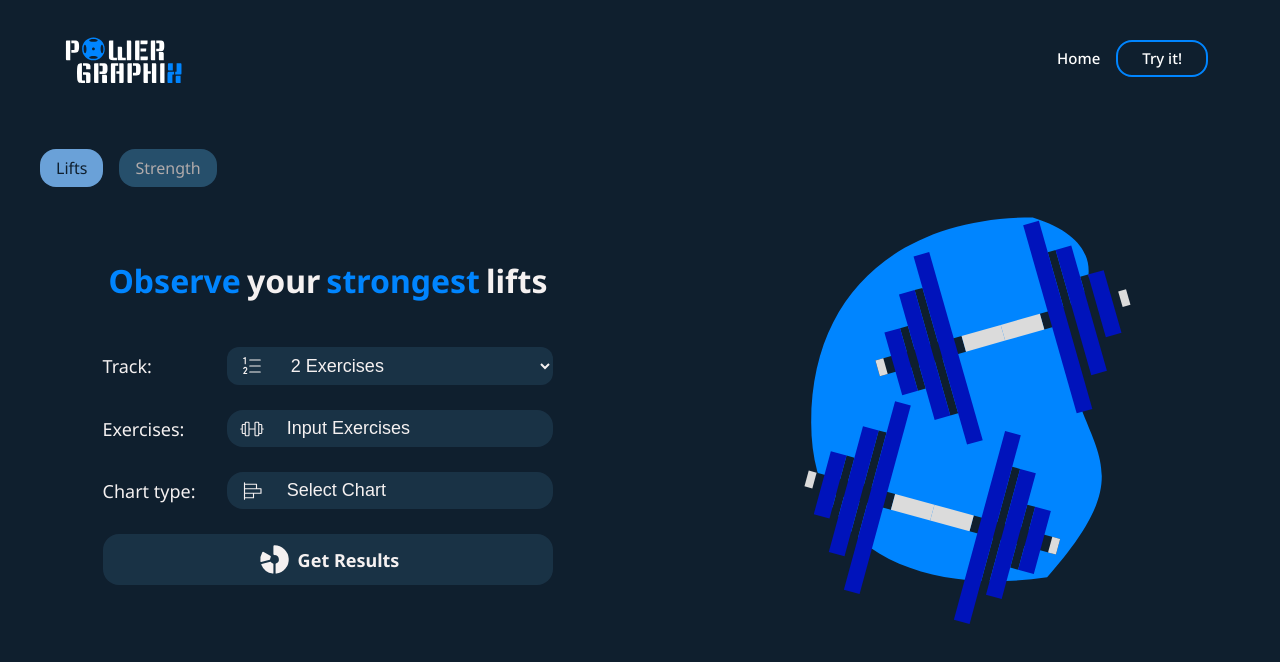
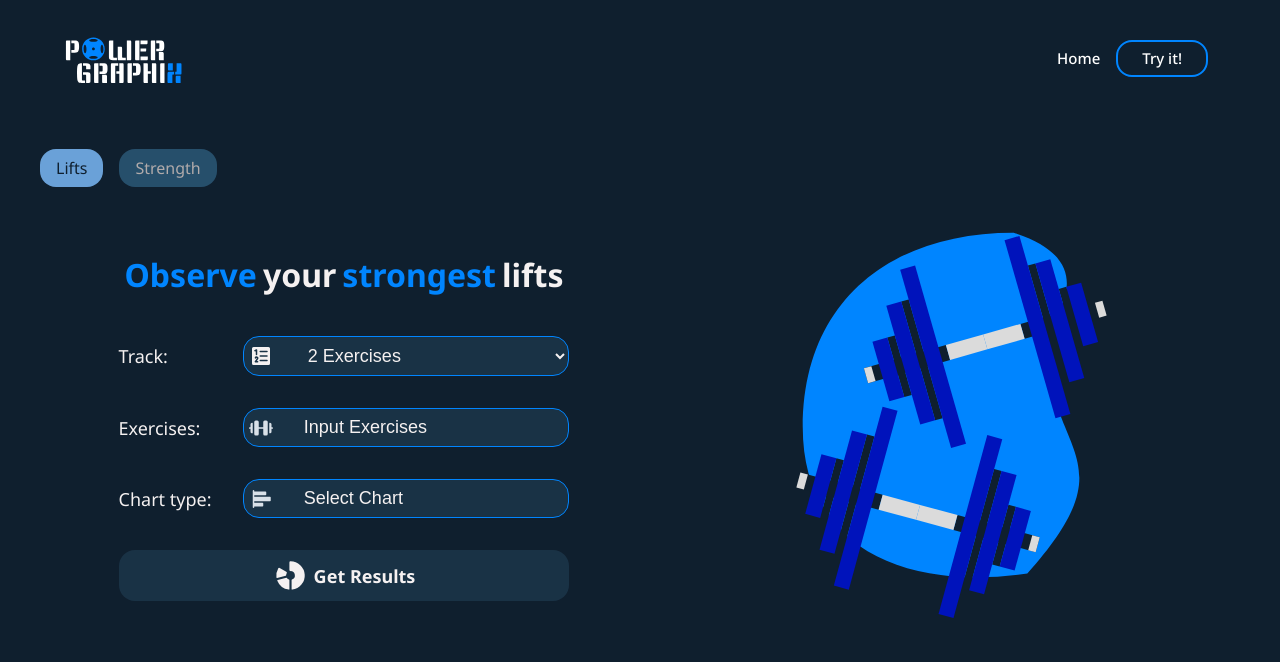
Before and after one commit to AtanasovCode/lift-log, a React (Vite) app: page /get-stats in a window 1280 px wide. Shown: the top 662 px of the page. Built offline with nearby package versions, Linux system fonts and the light colour scheme; a web font is replaced by a local one.

Commit message:
fixed icon alignment issues with inputs

```diff
--- a/src/components/LiftsStats.tsx
+++ b/src/components/LiftsStats.tsx
@@ -166,7 +166,7 @@ const LiftsStats = ({
                                     <Styled.LabelIcon>
                                         <ListNumbers
                                             size="100%"
-                                            weight="light"
+                                            weight="fill"
                                             color={theme.text}
                                         />
                                     </Styled.LabelIcon>
@@ -206,7 +206,7 @@ const LiftsStats = ({
                                         <Barbell
                                             size="100%"
                                             color={theme.text}
-                                            weight="light"
+                                            weight="fill"
                                         />
                                     </Styled.LabelIcon>
                                     <Styled.InputExercise
@@ -224,7 +224,7 @@ const LiftsStats = ({
                                 </Styled.LabelText>
                                 <Styled.InputFieldContainer>
                                     <Styled.LabelIcon>
-                                        {getChartIcon(chartType, "light", theme.text)}
+                                        {getChartIcon(chartType, "fill", theme.text)}
                                     </Styled.LabelIcon>
                                     <Styled.InputExercise
                                         type="button"
--- a/src/components/StrengthStats.tsx
+++ b/src/components/StrengthStats.tsx
@@ -99,7 +99,7 @@ const StrengthStats = ({
                                 <Styled.InputFieldContainer>
                                     <Styled.LabelIcon>
                                         <Barbell
-                                            color={theme.mayaBlue}
+                                            color={theme.text}
                                             weight="fill"
                                             size="100%"
                                         />
@@ -119,7 +119,7 @@ const StrengthStats = ({
                                 <Styled.InputFieldContainer>
                                     <Styled.LabelIcon>
                                         <Calendar
-                                            color={theme.accent}
+                                            color={theme.text}
                                             weight="fill"
                                             size="100%"
                                         />
@@ -139,8 +139,8 @@ const StrengthStats = ({
                                 <Styled.SubmitIcon>
                                     <ChartLine
                                         size="100%"
-                                        color={theme.background}
-                                        weight="duotone"
+                                        color={theme.text}
+                                        weight="fill"
                                     />
                                 </Styled.SubmitIcon>
                                 Get Results
--- a/src/styles/Stats.Styled.tsx
+++ b/src/styles/Stats.Styled.tsx
@@ -19,10 +19,11 @@ export const Container = styled.div`
     width: 100%;
     color: ${props => props.theme.text};
     background-color: ${props => props.theme.background};
+    padding: 1rem 2rem;
 
     @media (max-width: 768px) {
         flex-direction: column-reverse;
-        padding-bottom: 1rem;
+        padding: 1rem 0;
     }
 `;
 
@@ -55,7 +56,11 @@ export const Illustration = styled.img`
     }
 
     @media (max-width: 768px) {
-        width: 50%;
+        width: 70%;
+    }
+
+    @media (max-width: 550px) {
+        width: 80%;
     }
 `;
 
@@ -77,6 +82,10 @@ export const TextWrapper = styled.div`
     flex-direction: column;
     align-items: flex-start;
     justify-content: flex-start;
+
+    @media (max-width: 768px) {
+        width: 100%;
+    }
 `;
 
 export const Heading = styled.div<PropsHeading>`
@@ -99,15 +108,15 @@ export const Heading = styled.div<PropsHeading>`
         }
     }
 
-    @media (max-width: 625px) {
+    @media (max-width: 768px) {
         width: 100%;
         flex-direction: column-reverse;
-        margin-top: 35px;
+        margin-top: 2rem;
         animation: slideIn .456s ease 1;
-        border-radius: 55px;
+        border-radius: 60px;
         border-bottom-left-radius: 0;
         border-bottom-right-radius: 0;
-        background-color: ${props => props.color};
+        background-color: ${props => props.theme.accent};
         padding: 25px 0;
     }
 `;
@@ -123,7 +132,7 @@ export const Title = styled.div`
     }
 
 
-    @media (max-width: 625px) {
+    @media (max-width: 768px) {
         font-weight: 900;
         font-size: 2rem;
         display: flex;
@@ -139,7 +148,7 @@ export const Fancy = styled.span`
     margin: 0 6px;
     text-align: center;
 
-    @media (max-width: 625px) {
+    @media (max-width: 768px) {
         color: ${props => props.color};
         margin: 7px 0;
         background-color: ${props => props.theme.background};
@@ -153,9 +162,9 @@ export const Icon = styled.div`
     width: 0;
     height: 0;
 
-    @media (max-width: 700px) {
-        width: 50px;
-        height: 50px;
+    @media (max-width: 768px) {
+        width: 90px;
+        height: 90px;
     }
 
     @media (max-width: 550px) {
@@ -170,21 +179,17 @@ export const InputContainer = styled.div`
     display: flex;
     align-items: center;
     justify-content: flex-start;
-    margin-top: 45px;
+    margin-top: 2.5rem;
+
+    @media (max-width: 768px) {
+        padding: 0 2rem;
+    }
 `;
 
 export const Inputs = styled.div`
     display: grid;
     grid-template-columns: repeat(1, 1fr);
     width: 100%;
-
-    @media (max-width: 550px) {
-        width: 90%;
-    }
-
-    @media (max-width: 400px) {
-        width: 90%;
-    }
 `;
 
 export const LabelContainer = styled.div`
@@ -192,12 +197,13 @@ export const LabelContainer = styled.div`
     display: flex;
     align-items: center;
     justify-content: space-between;
-    margin-bottom: 25px;
+    margin-bottom: 2rem;
     position: relative;
     width: 100%;
 
-    @media (max-width: 550px) {
+    @media (max-width: 768px) {
         flex-direction: column;
+        justify-content: center;
     }
 `;
 
@@ -209,6 +215,10 @@ export const InputFieldContainer = styled.div`
     min-width: 250px;
     margin-left: 10px;
     width: 100%;
+
+    @media (max-width: 768px) {
+        margin-left: 0;
+    }
 `;
 
 export const LabelText = styled.div`
@@ -217,9 +227,12 @@ export const LabelText = styled.div`
     width: 35%;
 
 
-    @media (max-width: 550px) {
+    @media (max-width: 768px) {
+        width: 100%;
+        text-align: left;
+        padding-left: .5rem;
         font-size: 17px;
-    }
+        margin-bottom: .4rem;
 `;
 
 export const SelectField = styled.select`
@@ -227,17 +240,12 @@ export const SelectField = styled.select`
     color: ${props => props.theme.text};
     border: none;
     font-size: 18px;
-    padding: .5rem 60px;
+    padding: .5rem;
     padding-left: 60px;
-    border-radius: 12px;
+    border-radius: 16px;
     width: 100%;
     border: transparent;
-
-    @media (max-width: 550px) {
-        width: 100%;
-        margin-top: 12px;
-        padding-left: 65px;
-    }
+    border: 1px solid ${props => props.theme.accent};
 `;
 
 export const SelectOption = styled.option`
@@ -257,12 +265,11 @@ export const InputExercise = styled.input`
     padding-left: 60px;
     border-radius: 16px;
     text-align: left;
-
-    @media (max-width: 550px) {
-        width: 100%;
-        margin-top: 12px;
-        padding-left: 65px;
-    }
+    display: flex;
+    align-items: center;
+    justify-content: center;
+    position: relative;
+    border: 1px solid ${props => props.theme.accent};
 `;
 
 export const InputLifts = styled(InputExercise)`
@@ -276,15 +283,14 @@ export const InputLifts = styled(InputExercise)`
 `;
 
 export const LabelIcon = styled.div`
+    position: absolute;
+    left: 2%;
     width: 24px;
     height: 24px;
-    position: absolute;
-    left: 4%;
 
-    @media (max-width: 550px) {
-        width: 35px;
-        height: 35px;
-        bottom: 5%;
+    @media (max-width: 768px) {
+        width: 30px;
+        height: 30px;
     }
 `;
 
```
